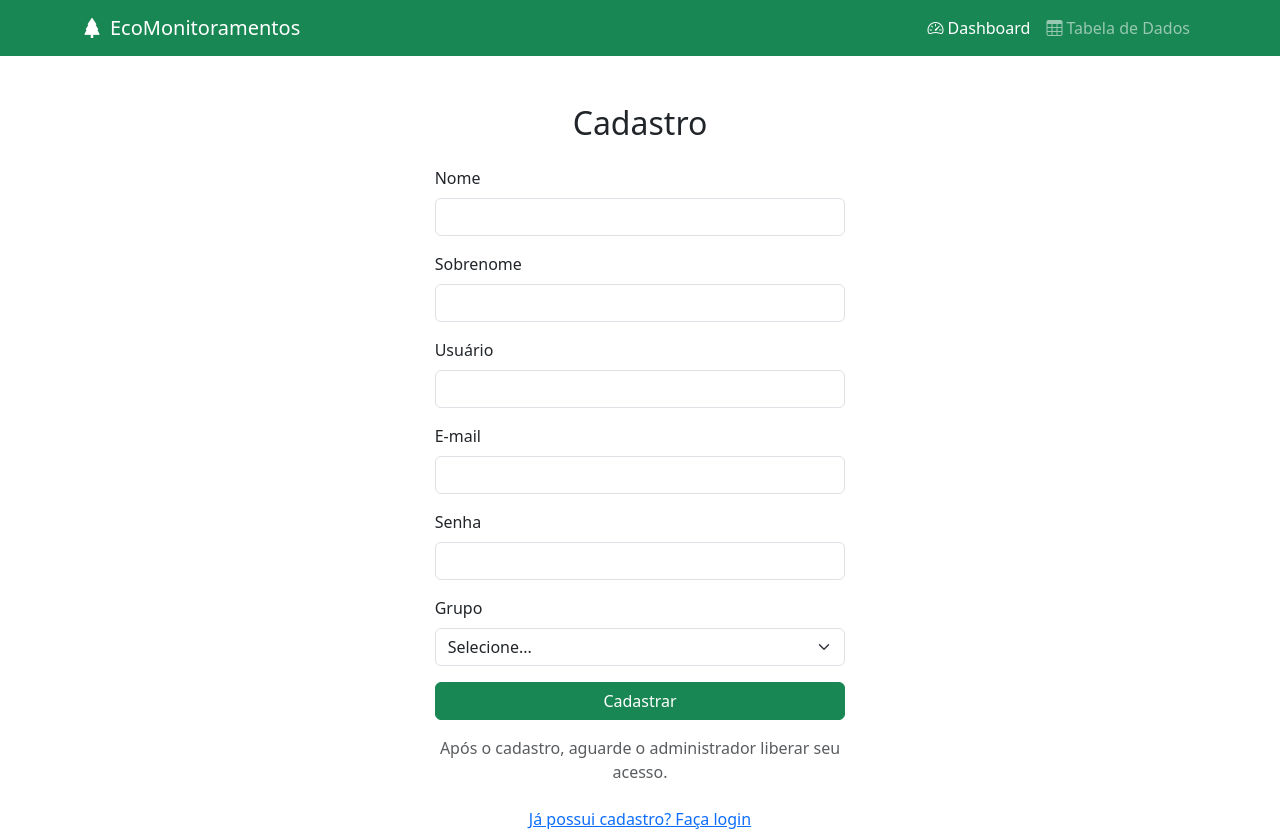
After one commit to luizebaldoni/EcoView, a Django app: page /register/ in a window 1280 px wide. The commit adds this page. Run offline with Django 5.2, Linux system fonts and the light colour scheme.

Commit message:
add: login; register;logout

```diff
--- a/app/urls.py
+++ b/app/urls.py
@@ -6,5 +6,12 @@ urlpatterns = [
     path('api/receive/', receive_sensor_data, name= 'receive_sensor_data'),
     path('dashboard/', dashboard, name= 'dashboard'),
     path('table/', data_table, name= 'data_table'),
-
+    path('api/latest/', latest_sensor_data, name='latest_sensor_data'),
+    path('dashboards/', lambda request: render(request, 'select_dashboard.html'), name='select_dashboard'),
+    path('dashboard/<str:project>/', dashboard_project, name='dashboard_project'),
+    path('tables/', lambda request: render(request, 'select_table.html'), name='select_table'),
+    path('table/<str:project>/', data_table_project, name='data_table_project'),
+    path('login/', login_view, name='login'),
+    path('register/', register_view, name='register'),
+	path('logout/', logout_view, name='logout'),
 ]
--- a/app/views.py
+++ b/app/views.py
@@ -3,11 +3,19 @@ import traceback
 from datetime import timedelta
 from venv import logger
 
+from django.contrib.auth import authenticate, login, logout
+from django.contrib.auth.decorators import login_required
+from django.contrib.auth.mixins import LoginRequiredMixin
+from django.contrib.auth.models import User, Group
+from django.core.exceptions import ValidationError
 from django.core.paginator import Paginator
+from django.core.validators import validate_email
 from django.db.models import Avg, Max, Min
 from django.http import JsonResponse
+from django.shortcuts import redirect
 from django.shortcuts import render
 from django.utils import timezone
+from django.views.decorators.http import require_GET
 from rest_framework.renderers import *
 from rest_framework.request import *
 from rest_framework.views import *
@@ -16,9 +24,10 @@ from config import settings
 from .models import SensorReading
 
 
-class HomeView(APIView):
+class HomeView(LoginRequiredMixin, APIView):
     renderer_classes = [TemplateHTMLRenderer]
-    template_name = 'base.html'
+    template_name = 'home.html'
+    login_url = 'login'
 
     def get(self, request):
         context = {
@@ -120,6 +129,63 @@ def receive_sensor_data(request):
                 {'status': 'error', 'message': 'Internal server error'},
                 status = 500
                 )
+
+def custom_error_view(request, exception = None):
+	"""
+	Custom error view that shows detailed technical information for debugging,
+	while maintaining a user-friendly interface.
+	"""
+	# Get exception information
+	exc_type, exc_value, exc_traceback = sys.exc_info()
+	error_traceback = traceback.format_exception(exc_type, exc_value, exc_traceback)
+
+	# Build context with detailed error information
+	context = {
+			'error_type': exc_type.__name__ if exc_type else 'Unknown Error',
+			'error_message': str(exc_value) if exc_value else 'No error message available',
+			'error_traceback': error_traceback,
+			'timestamp': timezone.now(),
+			'request_path': request.path,
+			'request_method': request.method,
+			'debug_mode': settings.DEBUG,
+			}
+
+	# Add additional debug information if in DEBUG mode
+	if settings.DEBUG:
+		from django.http import QueryDict
+		context.update({
+				'request_headers': dict(request.headers),
+				'request_params': QueryDict(request.META.get('QUERY_STRING', '')),
+				'request_post': request.POST if request.method == 'POST' else None,
+				})
+
+	# Determine the status code
+	status_code = 500
+	if hasattr(exception, 'status_code'):
+		status_code = exception.status_code
+	context['status_code'] = status_code
+
+	# Log the error
+	logger.error(
+			f"Error {status_code} at {request.path}\n"
+			f"Type: {context['error_type']}\n"
+			f"Message: {context['error_message']}\n"
+			f"Traceback:\n{''.join(error_traceback)}"
+			)
+
+	return render(request, 'error.html', context, status = status_code)
+
+@require_GET
+def latest_sensor_data(request):
+    latest = SensorReading.objects.order_by('-timestamp').first()
+    if not latest:
+        return JsonResponse({'error': 'No data available'}, status=404)
+    return JsonResponse({
+        'sensor1': latest.sensor1,
+        'sensor2': latest.sensor2,
+        'timestamp': latest.timestamp.strftime('%H:%M'),
+        'battery': latest.battery_level,
+    })
 
 def dashboard(request):
     """
@@ -223,47 +289,244 @@ def data_table(request):
 		return render(request, 'error.html', {'error': str(e)})
 
 
-def custom_error_view(request, exception = None):
+class RegisterForm(forms.Form):
+    first_name = forms.CharField(label='Nome', max_length=30)
+    last_name = forms.CharField(label='Sobrenome', max_length=30)
+    username = forms.CharField(label='Usuário', max_length=30)
+    email = forms.EmailField(label='E-mail')
+    password = forms.CharField(label='Senha', widget=forms.PasswordInput)
+    group = forms.ChoiceField(label='Grupo', choices=[
+        ('adm', 'Administrador'),
+        ('ic', 'Iniciação Científica'),
+        ('mestrado', 'Mestrado'),
+        ('doutorado', 'Doutorado'),
+        ('professor', 'Professor'),
+    ])
+
+def register_view(request):
+    form = RegisterForm(request.POST or None)
+    message = None
+    if request.method == 'POST' and form.is_valid():
+        username = form.cleaned_data['username']
+        password = form.cleaned_data['password']
+        first_name = form.cleaned_data['first_name']
+        last_name = form.cleaned_data['last_name']
+        email = form.cleaned_data['email']
+        group_name = form.cleaned_data['group']
+        # Validação extra do email
+        try:
+            validate_email(email)
+        except ValidationError:
+            form.add_error('email', 'E-mail inválido.')
+        else:
+            if User.objects.filter(username=username).exists():
+                form.add_error('username', 'Usuário já existe.')
+            elif User.objects.filter(email=email).exists():
+                form.add_error('email', 'E-mail já cadastrado.')
+            else:
+                user = User.objects.create_user(
+                    username=username,
+                    password=password,
+                    first_name=first_name,
+                    last_name=last_name,
+                    email=email,
+                    is_active=False
+                )
+                # Adiciona ao grupo
+                group, created = Group.objects.get_or_create(name=group_name)
+                user.groups.add(group)
+                message = 'Cadastro realizado! Aguarde o administrador liberar seu acesso.'
+    return render(request, 'register.html', {'form': form, 'message': message})
+
+class LoginForm(forms.Form):
+    username = forms.CharField()
+    password = forms.CharField(widget=forms.PasswordInput)
+
+def login_view(request):
+    form = LoginForm(request.POST or None)
+    error_message = None
+    grupos_validos = ['adm', 'ic', 'mestrado', 'doutorado', 'professor']
+    if request.method == 'POST' and form.is_valid():
+        user = authenticate(request, username=form.cleaned_data['username'], password=form.cleaned_data['password'])
+        if user is not None:
+            if user.is_active:
+                # Verifica se o usuário pertence a algum grupo válido
+                if user.groups.filter(name__in=grupos_validos).exists():
+                    login(request, user)
+                    return redirect('home')
+                else:
+                    error_message = 'Seu usuário não pertence a nenhum grupo autorizado.'
+            else:
+                error_message = 'Seu cadastro ainda não foi autorizado pelo administrador.'
+        else:
+            error_message = 'Usuário ou senha inválidos.'
+    return render(request, 'login.html', {'form': form, 'error_message': error_message})
+
+@login_required(login_url='login')
+def dashboard(request):
+    """
+    Dashboard view showing charts and summary of last 24 hours
+    """
+    try:
+        # Get data from last 24 hours
+        time_threshold = timezone.now() - timedelta(hours=24)
+        readings = SensorReading.objects.filter(
+            timestamp__gte=time_threshold
+        ).order_by('timestamp')
+
+        # Get summary statistics
+        summary = {
+                'temperature': {
+                        'current': readings.last().sensor1 if readings.exists() else None,
+                        'avg': readings.aggregate(Avg('sensor1'))['sensor1__avg'],
+                        'max': readings.aggregate(Max('sensor1'))['sensor1__max'],
+                        'min': readings.aggregate(Min('sensor1'))['sensor1__min']
+                        },
+                'humidity': {
+                        'current': readings.last().sensor7 if readings.exists() else None,
+                        'avg': readings.aggregate(Avg('sensor7'))['sensor7__avg'],
+                        'max': readings.aggregate(Max('sensor7'))['sensor7__max'],
+                        'min': readings.aggregate(Min('sensor7'))['sensor7__min']
+                        },
+                'battery': {
+                        'current': readings.last().battery_level if readings.exists() else None,
+                        'avg': readings.aggregate(Avg('battery_level'))['battery_level__avg'],
+                        'min': readings.aggregate(Min('battery_level'))['battery_level__min']
+                        }
+                }
+
+        context = {
+                'readings': readings,
+                'summary': summary,
+                'sensor_names': {
+                        1: "Temperatura Externa 1",
+                        2: "Temperatura Externa 2",
+                        3: "Temperatura Solo 1",
+                        4: "Temperatura Solo 2",
+                        5: "Temperatura Ar 1",
+                        6: "Temperatura Ar 2",
+                        7: "Umidade Ar 1",
+                        8: "Umidade Ar 2",
+                        9: "Umidade Solo",
+                        10: "Radiação UV 1",
+                        11: "Radiação UV 2",
+                        12: "Velocidade Vento 1",
+                        13: "Velocidade Vento 2"
+                        },
+                'units': {
+                        1: "°C", 2: "°C", 3: "°C", 4: "°C", 5: "°C", 6: "°C",
+                        7: "%", 8: "%", 9: "%",
+                        10: "UV", 11: "UV",
+                        12: "m/s", 13: "m/s"
+                        }
+                }
+        return render(request, 'dashboard.html', context)
+
+    except Exception as e:
+        import logging
+        logger = logging.getLogger(__name__)
+        logger.error(f"Error in dashboard view: {str(e)}", exc_info = True)
+        return render(request, 'error.html', {'error': str(e)})
+
+
+@login_required(login_url='login')
+def data_table(request):
 	"""
-	Custom error view that shows detailed technical information for debugging,
-	while maintaining a user-friendly interface.
+	View showing paginated table with all sensor readings
 	"""
-	# Get exception information
-	exc_type, exc_value, exc_traceback = sys.exc_info()
-	error_traceback = traceback.format_exception(exc_type, exc_value, exc_traceback)
+	try:
+		all_readings = SensorReading.objects.all().order_by('-timestamp')
 
-	# Build context with detailed error information
-	context = {
-			'error_type': exc_type.__name__ if exc_type else 'Unknown Error',
-			'error_message': str(exc_value) if exc_value else 'No error message available',
-			'error_traceback': error_traceback,
-			'timestamp': timezone.now(),
-			'request_path': request.path,
-			'request_method': request.method,
-			'debug_mode': settings.DEBUG,
-			}
+		# Pagination - 50 items per page
+		paginator = Paginator(all_readings, 50)
+		page_number = request.GET.get('page')
+		page_obj = paginator.get_page(page_number)
 
-	# Add additional debug information if in DEBUG mode
-	if settings.DEBUG:
-		from django.http import QueryDict
-		context.update({
-				'request_headers': dict(request.headers),
-				'request_params': QueryDict(request.META.get('QUERY_STRING', '')),
-				'request_post': request.POST if request.method == 'POST' else None,
-				})
+		context = {
+				'page_obj': page_obj,
+				'sensor_names': {
+						1: "Temp 1", 2: "Temp 2", 3: "Temp 3", 4: "Temp 4",
+						5: "Temp 5", 6: "Temp 6", 7: "Hum 1", 8: "Hum 2",
+						9: "Hum 3", 10: "UV 1", 11: "UV 2", 12: "Vento 1",
+						13: "Vento 2"
+						},
+				'units': {
+						1: "°C", 2: "°C", 3: "°C", 4: "°C", 5: "°C", 6: "°C",
+						7: "%", 8: "%", 9: "%",
+						10: "UV", 11: "UV",
+						12: "m/s", 13: "m/s"
+						}
+				}
+		return render(request, 'data_table.html', context)
 
-	# Determine the status code
-	status_code = 500
-	if hasattr(exception, 'status_code'):
-		status_code = exception.status_code
-	context['status_code'] = status_code
+	except Exception as e:
+		import logging
+		logger = logging.getLogger(__name__)
+		logger.error(f"Error in data_table view: {str(e)}", exc_info = True)
+		return render(request, 'error.html', {'error': str(e)})
 
-	# Log the error
-	logger.error(
-			f"Error {status_code} at {request.path}\n"
-			f"Type: {context['error_type']}\n"
-			f"Message: {context['error_message']}\n"
-			f"Traceback:\n{''.join(error_traceback)}"
-			)
 
-	return render(request, 'error.html', context, status = status_code)
+@login_required(login_url='login')
+def dashboard_project(request, project):
+    """
+    Dashboard dinâmico por projeto
+    """
+    # Exemplo: filtrar por projeto, aqui só Breeze Vegetal
+    if project == 'breeze':
+        time_threshold = timezone.now() - timedelta(hours=24)
+        readings = SensorReading.objects.filter(timestamp__gte=time_threshold).order_by('timestamp')
+        context = {
+            'readings': readings,
+            'project': 'Breeze Vegetal',
+        }
+        return render(request, 'dashboard.html', context)
+    # Adicione outros projetos aqui
+    return render(request, 'error.html', {'error': 'Projeto não encontrado'})
+
+@login_required(login_url='login')
+def data_table_project(request, project):
+    """
+    Tabela de dados dinâmica por projeto
+    """
+    if project == 'breeze':
+        all_readings = SensorReading.objects.all().order_by('-timestamp')
+        paginator = Paginator(all_readings, 50)
+        page_number = request.GET.get('page')
+        page_obj = paginator.get_page(page_number)
+        context = {
+            'page_obj': page_obj,
+            'project': 'Breeze Vegetal',
+        }
+        return render(request, 'data_table.html', context)
+    # Adicione outros projetos aqui
+    return render(request, 'error.html', {'error': 'Projeto não encontrado'})
+
+#====== LOGIN FORM ======#
+class LoginForm(forms.Form):
+    username = forms.CharField()
+    password = forms.CharField(widget=forms.PasswordInput)
+
+#====== LOGIN ======#
+def login_view(request):
+    form = LoginForm(request.POST or None)
+    error_message = None
+    grupos_validos = ['adm', 'ic', 'mestrado', 'doutorado', 'professor']
+    if request.method == 'POST' and form.is_valid():
+        user = authenticate(request, username=form.cleaned_data['username'], password=form.cleaned_data['password'])
+        if user is not None:
+            if user.is_active:
+                # Verifica se o usuário pertence a algum grupo válido
+                if user.groups.filter(name__in=grupos_validos).exists():
+                    login(request, user)
+                    return redirect('home')
+                else:
+                    error_message = 'Seu usuário não pertence a nenhum grupo autorizado.'
+            else:
+                error_message = 'Seu cadastro ainda não foi autorizado pelo administrador.'
+        else:
+            error_message = 'Usuário ou senha inválidos.'
+    return render(request, 'login.html', {'form': form, 'error_message': error_message})
+#====== LOGOUT ======#
+def logout_view(request):
+    logout(request)
+    return redirect('login')
--- a/templates/base.html
+++ b/templates/base.html
@@ -3,7 +3,7 @@
 <head>
     <meta charset="UTF-8">
     <meta name="viewport" content="width=device-width, initial-scale=1.0">
-    <title>Sistema de Monitoramento de Sensores</title>
+    <title>Sistema de Monitoramentos do Ecotecnologias</title>
     <link href="https://cdn.jsdelivr.net/npm/bootstrap@5.3.0/dist/css/bootstrap.min.css" rel="stylesheet">
     <link rel="stylesheet" href="https://cdn.jsdelivr.net/npm/bootstrap-icons@1.10.0/font/bootstrap-icons.css">
     {% block style %} {% endblock%}
@@ -11,8 +11,8 @@
 <body>
     <nav class="navbar navbar-expand-lg navbar-dark bg-success">
         <div class="container">
-            <a class="navbar-brand" href="{% url 'dashboard' %}">
-                <i class="bi bi-tree-fill me-2"></i>Monitor de Sensores
+            <a class="navbar-brand" href="{% url 'home' %}">
+                <i class="bi bi-tree-fill me-2"></i>EcoMonitoramentos
             </a>
             <button class="navbar-toggler" type="button" data-bs-toggle="collapse" data-bs-target="#navbarNav">
                 <span class="navbar-toggler-icon"></span>
@@ -30,11 +30,18 @@
                         </a>
                     </li>
                 </ul>
+                {% if user.is_authenticated %}
+                <ul class="navbar-nav ms-3">
+                    <li class="nav-item">
+                        <a class="nav-link" href="{% url 'logout' %}">
+                            <i class="bi bi-box-arrow-right me-1"></i>Sair
+                        </a>
+                    </li>
+                </ul>
+                {% endif %}
             </div>
         </div>
     </nav>
-
-    <div class="container mt-4">
         {% block content %}{% endblock %}
     </div>
 
--- /dev/null
+++ b/templates/register.html
@@ -0,0 +1,53 @@
+{% extends "base.html" %}
+{% block content %}
+<div class="row justify-content-center mt-5">
+    <div class="col-md-4">
+        <h2 class="mb-4 text-center">Cadastro</h2>
+        {% if form.errors %}
+            <div class="alert alert-danger">{{ form.errors }}</div>
+        {% endif %}
+        {% if message %}
+            <div class="alert alert-info">{{ message }}</div>
+        {% endif %}
+        <form method="post">
+            {% csrf_token %}
+            <div class="mb-3">
+                <label for="first_name" class="form-label">Nome</label>
+                <input type="text" class="form-control" id="first_name" name="first_name" required>
+            </div>
+            <div class="mb-3">
+                <label for="last_name" class="form-label">Sobrenome</label>
+                <input type="text" class="form-control" id="last_name" name="last_name" required>
+            </div>
+            <div class="mb-3">
+                <label for="username" class="form-label">Usuário</label>
+                <input type="text" class="form-control" id="username" name="username" required>
+            </div>
+            <div class="mb-3">
+                <label for="email" class="form-label">E-mail</label>
+                <input type="email" class="form-control" id="email" name="email" required>
+            </div>
+            <div class="mb-3">
+                <label for="password" class="form-label">Senha</label>
+                <input type="password" class="form-control" id="password" name="password" required>
+            </div>
+            <div class="mb-3">
+                <label for="group" class="form-label">Grupo</label>
+                <select class="form-select" id="group" name="group" required>
+                    <option value="">Selecione...</option>
+                    <option value="adm">Administrador</option>
+                    <option value="ic">Iniciação Científica</option>
+                    <option value="mestrado">Mestrado</option>
+                    <option value="doutorado">Doutorado</option>
+                    <option value="professor">Professor</option>
+                </select>
+            </div>
+            <button type="submit" class="btn btn-success w-100">Cadastrar</button>
+        </form>
+        <p class="mt-3 text-center text-muted">Após o cadastro, aguarde o administrador liberar seu acesso.</p>
+        <div class="text-center mt-3">
+            <a href="{% url 'login' %}" class="btn btn-link">Já possui cadastro? Faça login</a>
+        </div>
+    </div>
+</div>
+{% endblock %}
```
Also changed, not shown: static/script.js (+19 -21 lines), templates/dashboard.html (+14 -15 lines), templates/data_table.html (+27 -24 lines), templates/home.html (added, +17 -0 lines), templates/login.html (added, +36 -0 lines), templates/select_dashboard.html (added, +11 -0 lines), templates/select_table.html (added, +11 -0 lines), db.sqlite3.
